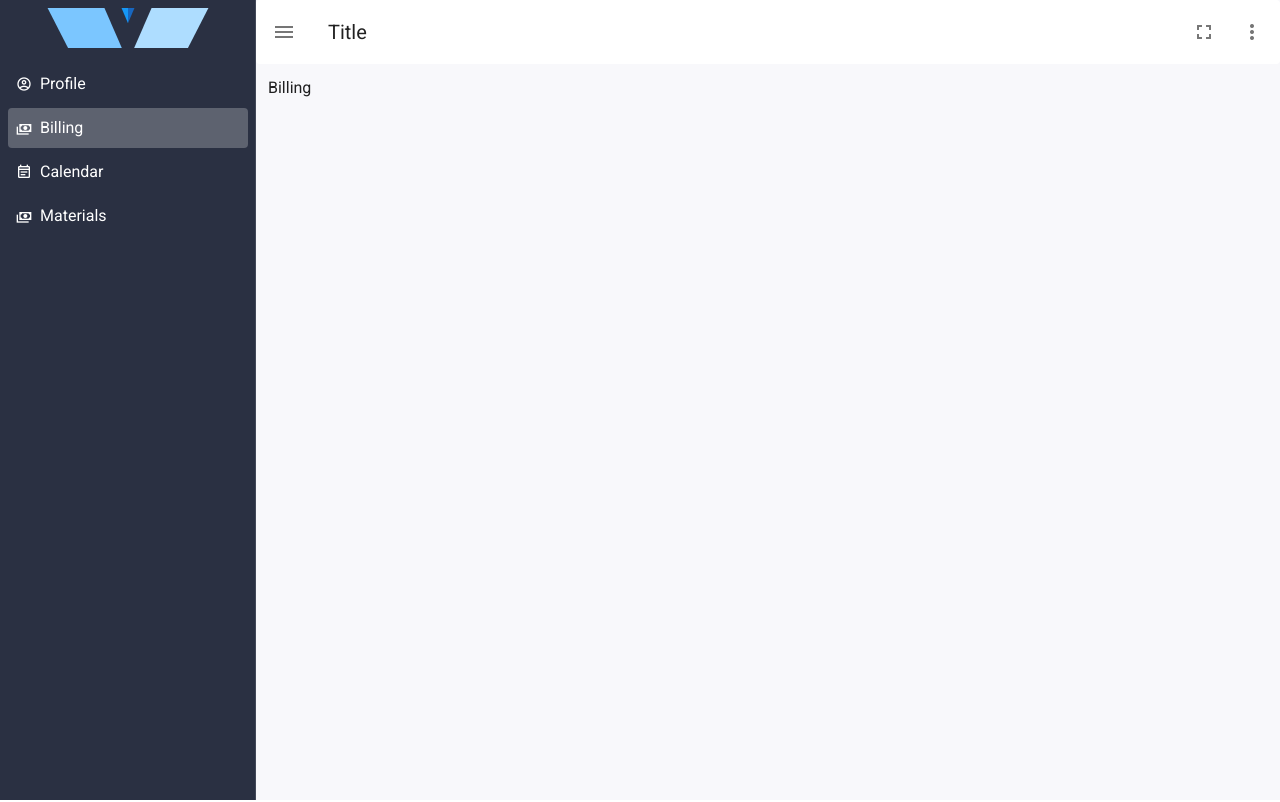
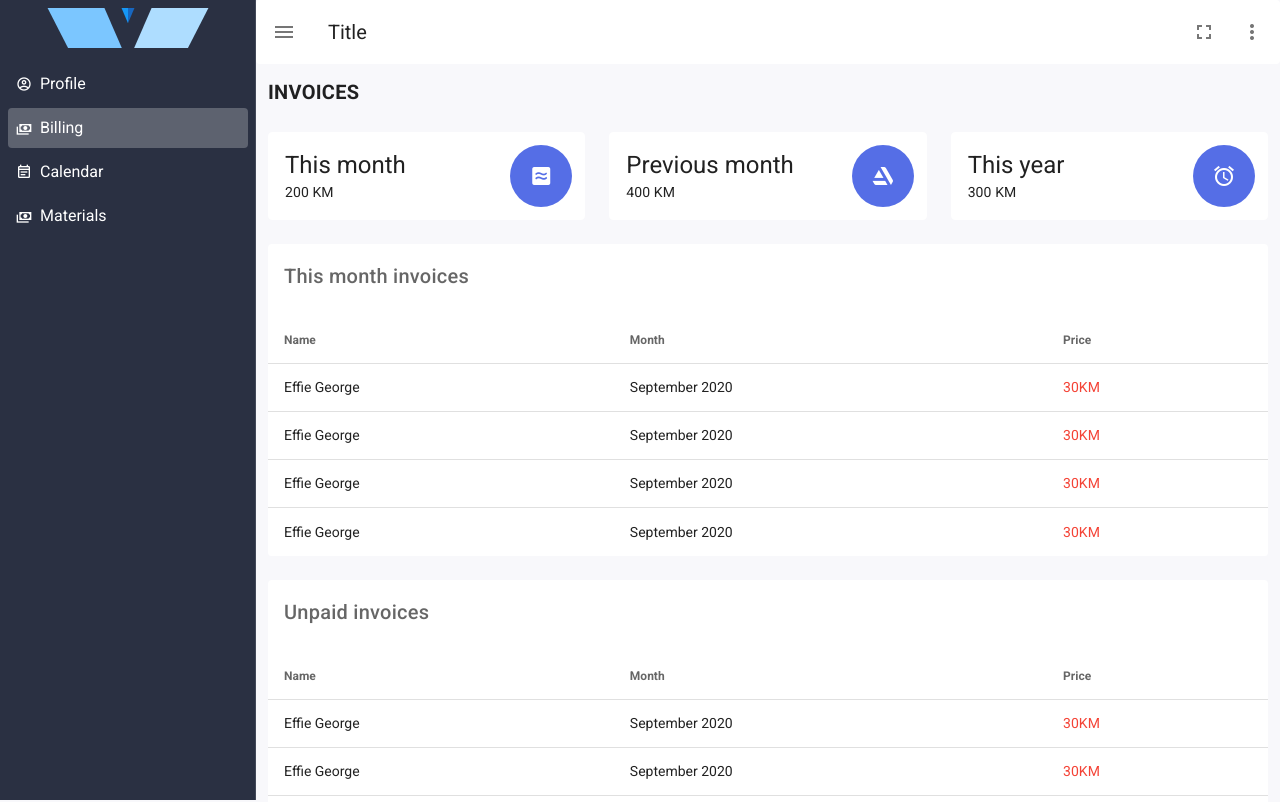
Before and after one commit to DelboyTrotter/logopedy, a Vue app: page /billing in a window 1280 px wide. Shown: the top 802 px of the page. Built offline with nearby package versions, Linux system fonts and the light colour scheme.

Commit message:
Create billing view

```diff
--- a/public/mocks/billing.json
+++ b/public/mocks/billings.json
@@ -39,6 +39,16 @@
       "name": "Effie George",
       "month": "September 2020",
       "price": "30KM"
+    },
+    {
+      "name": "Effie George",
+      "month": "September 2020",
+      "price": "30KM"
+    },
+    {
+      "name": "Effie George",
+      "month": "September 2020",
+      "price": "30KM"
     }
   ]
 }
--- /dev/null
+++ b/src/api/billings.js
@@ -0,0 +1,5 @@
+import axios from 'axios';
+
+const baseUrl = process.env.VUE_APP_BASE_URL || '/';
+
+export const getBillings = () => axios.get(`${baseUrl}mocks/billings.json`).then((response) => response.data);
--- a/src/api/index.js
+++ b/src/api/index.js
@@ -1,5 +1,7 @@
 import * as profiles from './profiles';
+import * as billings from './billings';
 
 export default {
   profiles,
+  billings,
 };
--- a/src/store/actions.js
+++ b/src/store/actions.js
@@ -18,4 +18,8 @@ export default {
   saveNewSession({ commit }, session) {
     commit(mutationTypes.SAVE_NEW_SESSION, session);
   },
+  async getBillings({ commit }) {
+    const billings = await api.billings.getBillings();
+    commit(mutationTypes.SET_BILLINGS, billings);
+  },
 };
--- a/src/store/mutationTypes.js
+++ b/src/store/mutationTypes.js
@@ -4,4 +4,5 @@ export default {
   SAVE_FIRST_REVIEW: 'SAVE_FIRST_REVIEW',
   SAVE_NOTE: 'SAVE_NOTE',
   SAVE_NEW_SESSION: 'SAVE_NEW_SESSION',
+  SET_BILLINGS: 'SET_BILLINGS',
 };
--- a/src/store/mutations.js
+++ b/src/store/mutations.js
@@ -27,4 +27,7 @@ export default {
   [types.SAVE_NEW_SESSION](state, session) {
     state.activeProfile.sessions.upcoming.push(session);
   },
+  [types.SET_BILLINGS](state, billings) {
+    state.billings = billings;
+  },
 };
--- a/src/store/state.js
+++ b/src/store/state.js
@@ -2,4 +2,5 @@ export default {
   sidebarCollapsed: true,
   activeProfile: {},
   profiles: [],
+  billings: {},
 };
--- a/src/views/Billing/index.vue
+++ b/src/views/Billing/index.vue
@@ -1,9 +1,169 @@
 <template>
-  <div>Billing</div>
+  <div>
+    <div class="title">
+      <h4 class="font-size-18">INVOICES</h4>
+    </div>
+    <v-row>
+      <v-col cols="4" class="col-md-4 col-lg-4 col-12">
+        <v-card outlined color="white">
+          <div class="d-flex flex-no-wrap justify-space-between">
+            <div>
+              <v-card-title
+                class="text-h5"
+              >
+                This month
+              </v-card-title>
+              <v-card-subtitle>{{ `${billings.currentMonthTotal} KM` }}</v-card-subtitle>
+            </div>
+            <v-avatar
+              class="ma-3"
+              color="accent"
+              size="62"
+            >
+              <v-icon color="white">mdi-approximately-equal-box</v-icon>
+            </v-avatar>
+          </div>
+        </v-card>
+      </v-col>
+      <v-col cols="4" class="col-md-4 col-lg-4 col-12">
+        <v-card outlined color="white">
+          <div class="d-flex flex-no-wrap justify-space-between">
+            <div>
+              <v-card-title
+                class="text-h5"
+              >
+                Previous month
+              </v-card-title>
+              <v-card-subtitle>{{ `${billings.previousMonthTotal} KM` }}</v-card-subtitle>
+            </div>
+            <v-avatar
+              class="ma-3"
+              color="accent"
+              size="62"
+            >
+              <v-icon color="white">mdi-artstation</v-icon>
+            </v-avatar>
+          </div>
+        </v-card>
+      </v-col>
+      <v-col cols="4" class="col-md-4 col-lg-4 col-12">
+        <v-card outlined color="white">
+          <div class="d-flex flex-no-wrap justify-space-between">
+            <div>
+              <v-card-title
+                class="text-h5"
+              >
+                This year
+              </v-card-title>
+              <v-card-subtitle>{{ `${billings.currentYearTotal} KM` }}</v-card-subtitle>
+            </div>
+            <v-avatar
+              class="ma-3"
+              color="accent"
+              size="62"
+            >
+              <v-icon color="white">mdi-alarm</v-icon>
+            </v-avatar>
+          </div>
+        </v-card>
+      </v-col>
+    </v-row>
+    <v-row>
+      <v-col cols="12">
+        <v-card elevation="0" color="white">
+          <v-card-text class="title">This month invoices</v-card-text>
+          <v-simple-table>
+            <template v-slot:default>
+              <thead>
+                <tr>
+                  <th class="text-left">
+                    Name
+                  </th>
+                  <th class="text-left">
+                    Month
+                  </th>
+                  <th class="text-left">
+                    Price
+                  </th>
+                </tr>
+              </thead>
+              <tbody>
+                <tr
+                  v-for="(item, index) in billings.paid"
+                  :key="index"
+                >
+                  <td>{{ item.name }}</td>
+                  <td>{{ item.month }}</td>
+                  <td class="red--text">{{ item.price }}</td>
+                </tr>
+              </tbody>
+            </template>
+          </v-simple-table>
+        </v-card>
+      </v-col>
+    </v-row>
+    <v-row>
+      <v-col cols="12">
+        <v-card elevation="0" color="white">
+          <v-card-text class="title">Unpaid invoices</v-card-text>
+          <v-simple-table>
+            <template v-slot:default>
+              <thead>
+                <tr>
+                  <th class="text-left">
+                    Name
+                  </th>
+                  <th class="text-left">
+                    Month
+                  </th>
+                  <th class="text-left">
+                    Price
+                  </th>
+                </tr>
+              </thead>
+              <tbody>
+                <tr
+                  v-for="(item, index) in billings.unpaid"
+                  :key="index"
+                >
+                  <td>{{ item.name }}</td>
+                  <td>{{ item.month }}</td>
+                  <td class="red--text">{{ item.price }}</td>
+                </tr>
+              </tbody>
+            </template>
+          </v-simple-table>
+        </v-card>
+      </v-col>
+    </v-row>
+  </div>
 </template>
 
 <script>
+import { mapState, mapActions } from 'vuex';
+
 export default {
   name: 'Billing',
+  computed: {
+    ...mapState([
+      'billings',
+    ]),
+  },
+  methods: {
+    ...mapActions([
+      'getBillings',
+    ]),
+  },
+  mounted() {
+    this.getBillings();
+  },
 }
 </script>
+
+<style scoped>
+  .title {
+    font-weight: 600;
+    font-size: 16px !important;
+    padding-bottom: 24px;
+  }
+</style>
```
